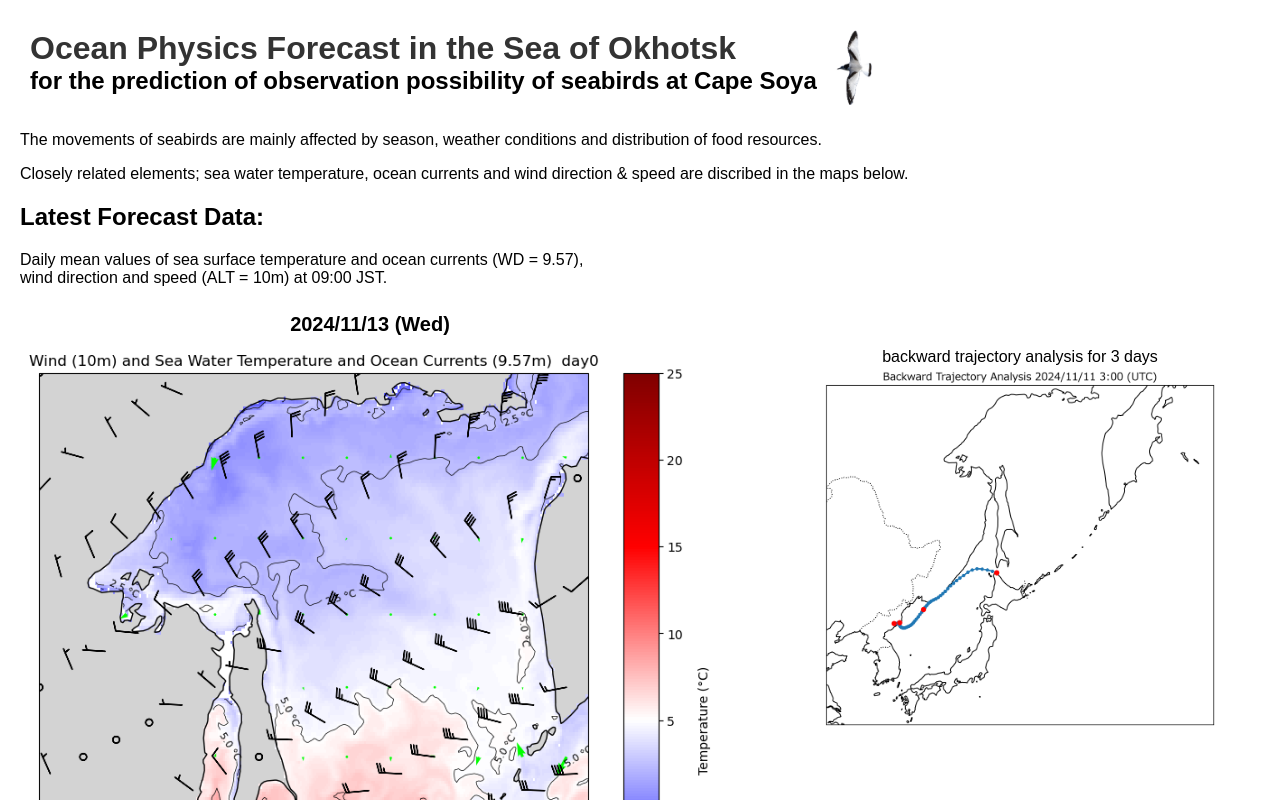
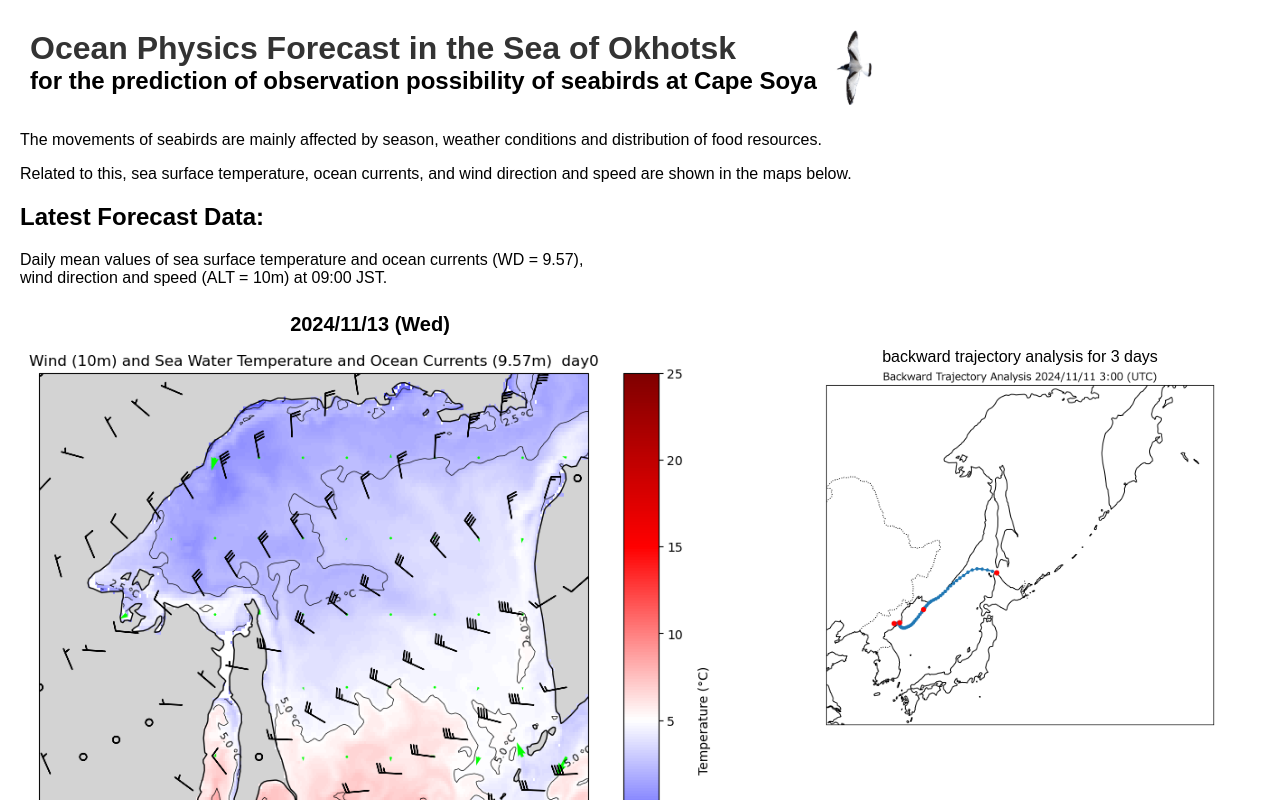
Before and after one commit to Kota-Sueda/Seabirds-in-the-Sea-of-Okhotsk, a plain HTML site: page index.html in a window 1280 px wide. Shown: the top 800 px of the page. Drawn offline with Linux system fonts and the light colour scheme.

Commit message:
Update index.html

```diff
--- a/index.html
+++ b/index.html
@@ -48,7 +48,7 @@
     <main>
         <section>
             <p>The movements of seabirds are mainly affected by season, weather conditions and distribution of food resources. </p>
-            <p>Closely related elements; sea water temperature, ocean currents and wind direction & speed are discribed in the maps below. </p>
+            <p>Related to this, sea surface temperature, ocean currents, and wind direction and speed are shown in the maps below. </p>
         </section>
 
         <section>
```
